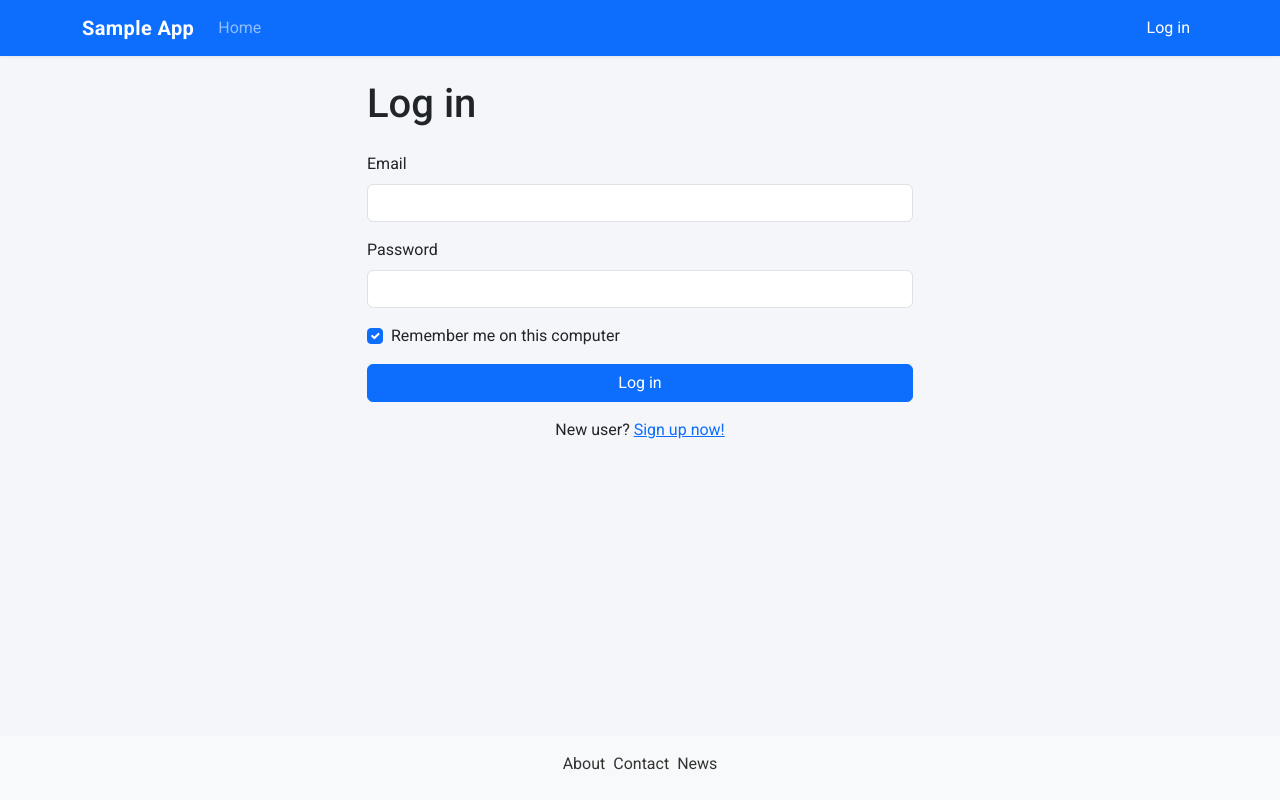
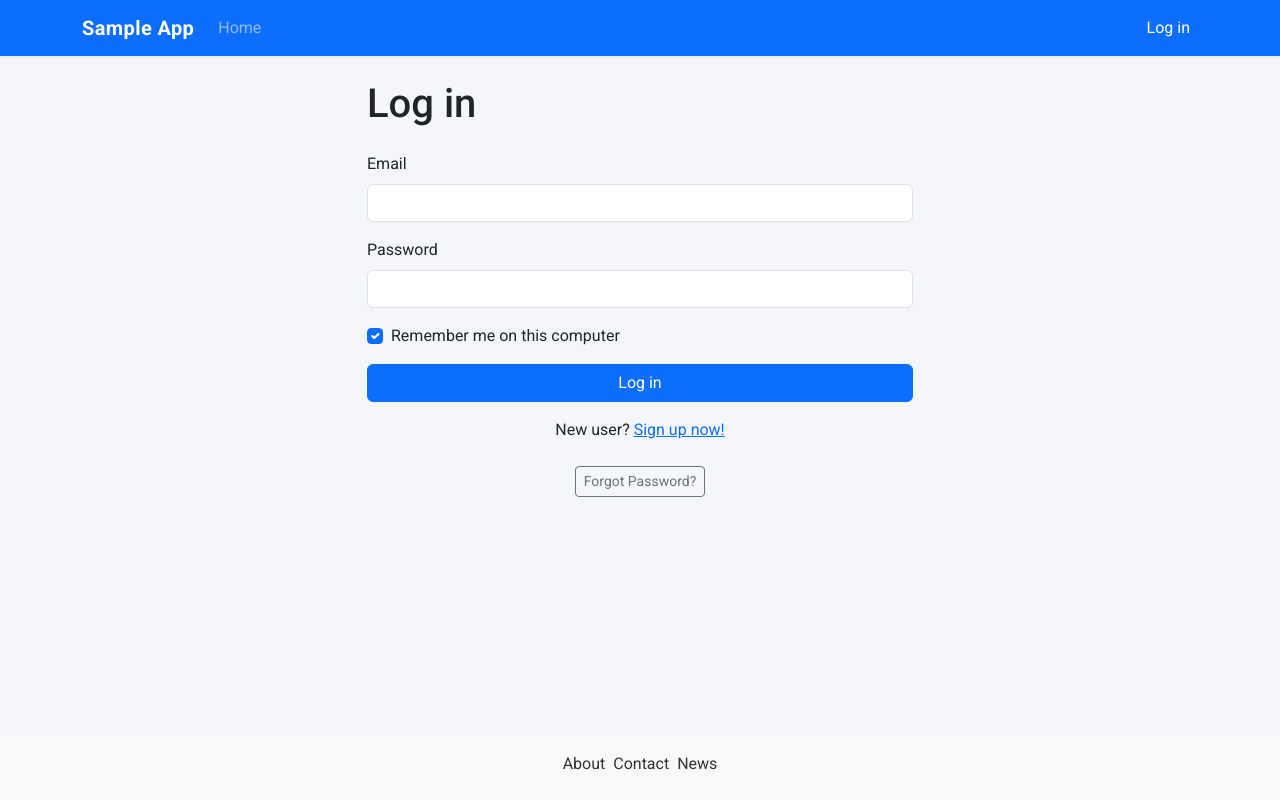
Before and after one commit to maearon/angular-boilerplate, an Angular app: page /login in a window 1280 px wide. Built offline with nearby package versions, Linux system fonts and the light colour scheme.

Commit message:
feat: add account activation and password reset services; update login and signup components with navigation links

```diff
--- a/src/app/pages/login/login.component.ts
+++ b/src/app/pages/login/login.component.ts
@@ -49,6 +49,9 @@
           </button>
           <p class="mt-3 text-center mb-0">New user? <a routerLink="/signup">Sign up now!</a></p>
         </form>
+        <p class="text-center mt-4">
+          <a routerLink="/password_resets/new" class="btn btn-outline-secondary btn-sm">Forgot Password?</a>
+        </p>
       </div>
     </div>
   `,
--- a/src/app/pages/signup/signup.component.ts
+++ b/src/app/pages/signup/signup.component.ts
@@ -39,6 +39,7 @@
             <input id="pc" name="pc" type="password" class="form-control" required [(ngModel)]="passwordConfirmation" />
           </div>
           <button type="submit" class="btn btn-primary" [disabled]="submitting()">Create my account</button>
+          <p class="mt-3 text-center mb-0">Already have an account? <a routerLink="/login">Log in</a></p>
         </form>
         <p class="text-center mt-4">
           <a routerLink="/account_activations/new" class="btn btn-outline-secondary btn-sm">Resend activation email</a>
```
Also changed, not shown: src/app/core/services/account-activation.service.ts (added), src/app/core/services/password-reset.service.ts (added).
